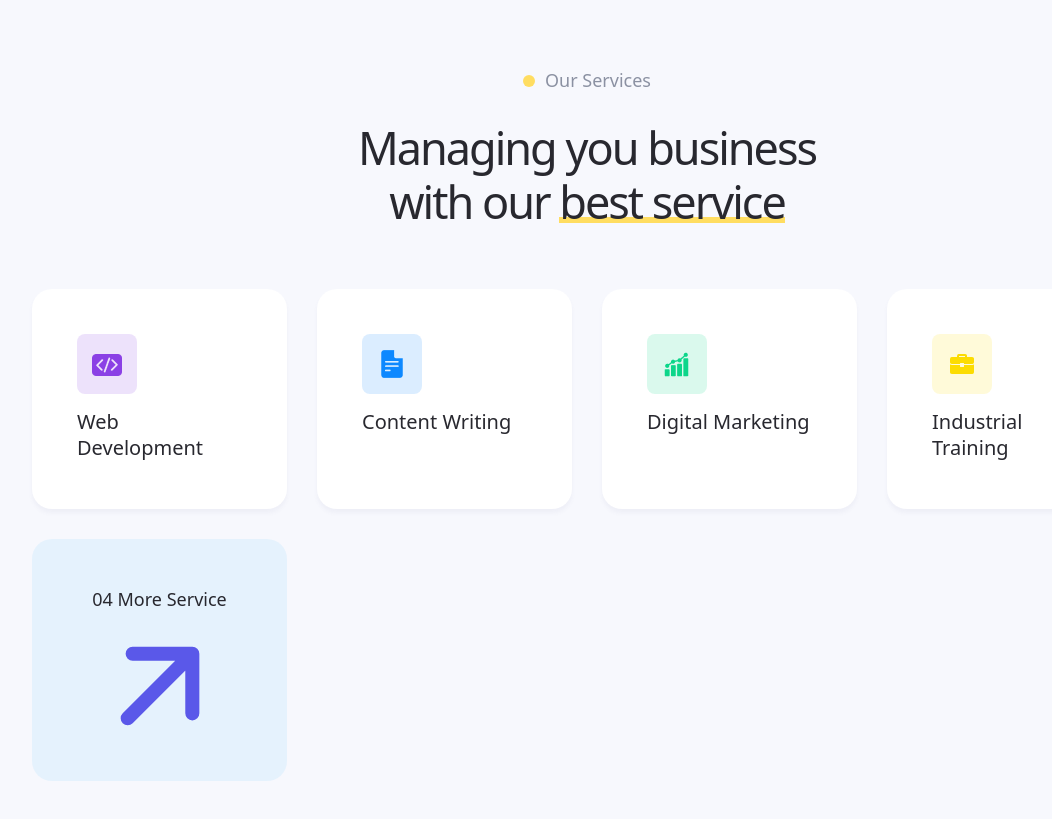
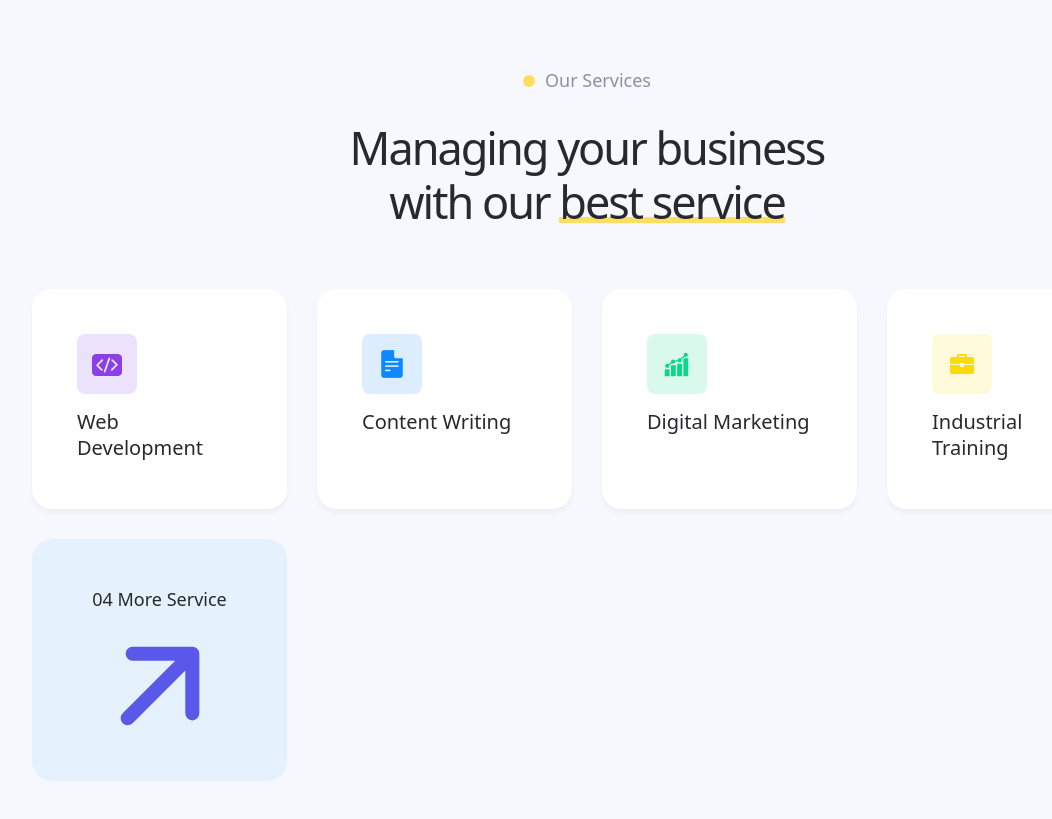
Before and after one commit to iamPankajGhosh/siplhub.vercel.app, a React (Vite) app in the folder frontend_react/: page / in a window 1280 px wide. Shown: the part 940-1759 px from the top of the page, without its empty margins (53-1105 px from the left). Built offline with nearby package versions, Linux system fonts and the light colour scheme.

Commit message:
Update : services section title

```diff
--- a/frontend_react/src/pages/Home.jsx
+++ b/frontend_react/src/pages/Home.jsx
@@ -109,7 +109,7 @@ export default function Home() {
               </p>
 
               <h2 className="h2 section-title text-center">
-                Managing you business with our{" "}
+                Managing your business with our{" "}
                 <span className="has-before"> best service</span>
               </h2>
 
```
